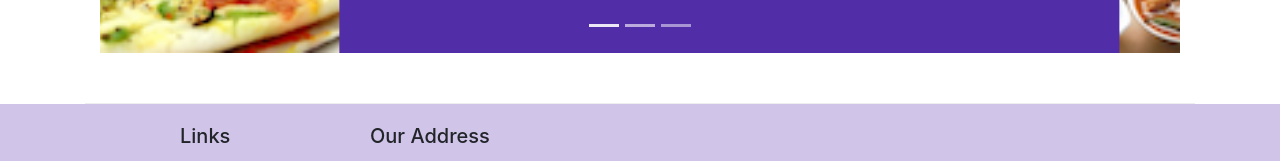
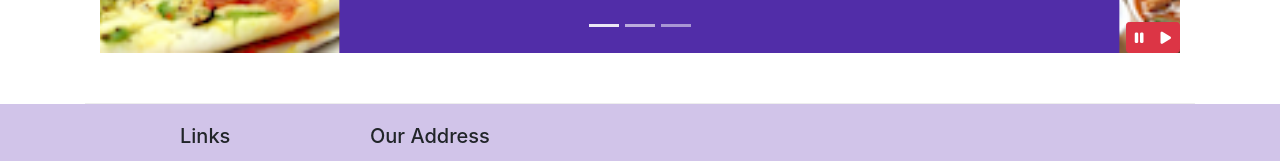
Before and after one commit to Joey-ZhaoyangLi/Bootstrap-conFusion, a plain HTML site: page index.html in a window 1280 px wide. Shown: the part 591-752 px from the top of the page. Drawn offline with nearby package versions, Linux system fonts and the light colour scheme.

Commit message:
bootstrap jquery

```diff
--- a/css/style.css
+++ b/css/style.css
@@ -59,3 +59,9 @@ body{
     left: 0;
     min-height: 300px;
 }
+
+#carouselButton {
+    right:0px;
+    position: absolute;
+    bottom: 0px;
+}
--- a/index.html
+++ b/index.html
@@ -224,6 +224,14 @@
           <a class="carousel-control-next" href="#mycarousel" role="button" data-slide="next">
             <span class="carousel-control-next-icon"></span>
           </a>
+          <div class="btn-group" id="carouselButton">
+            <button class="btn btn-danger btn-sm" id="carousel-pause">
+              <span class="fa fa-pause"></span>
+            </button>
+            <button class="btn btn-danger btn-sm" id="carousel-play">
+              <span class="fa fa-play"></span>
+            </button>
+          </div>
         </div>
       </div>
     </div>
@@ -395,6 +403,18 @@
     <script src="node_modules/jquery/dist/jquery.slim.min.js"></script>
     <script src="node_modules/popper.js/dist/umd/popper.min.js"></script>
     <script src="node_modules/bootstrap/dist/js/bootstrap.min.js"></script>
+    <script>
+      $(document).ready(function() {
+        $("#mycarousel").carousel({ interval: 2000 })
+        $('#carousel-pause').click(() => {
+          $('#mycarousel').carousel('pause')
+        })
+        $('#carousel-play').click(() => {
+          $('#mycarousel').carousel('cycle')
+        })
+      })
+
+    </script>
 </body>
 
 </html>
```
